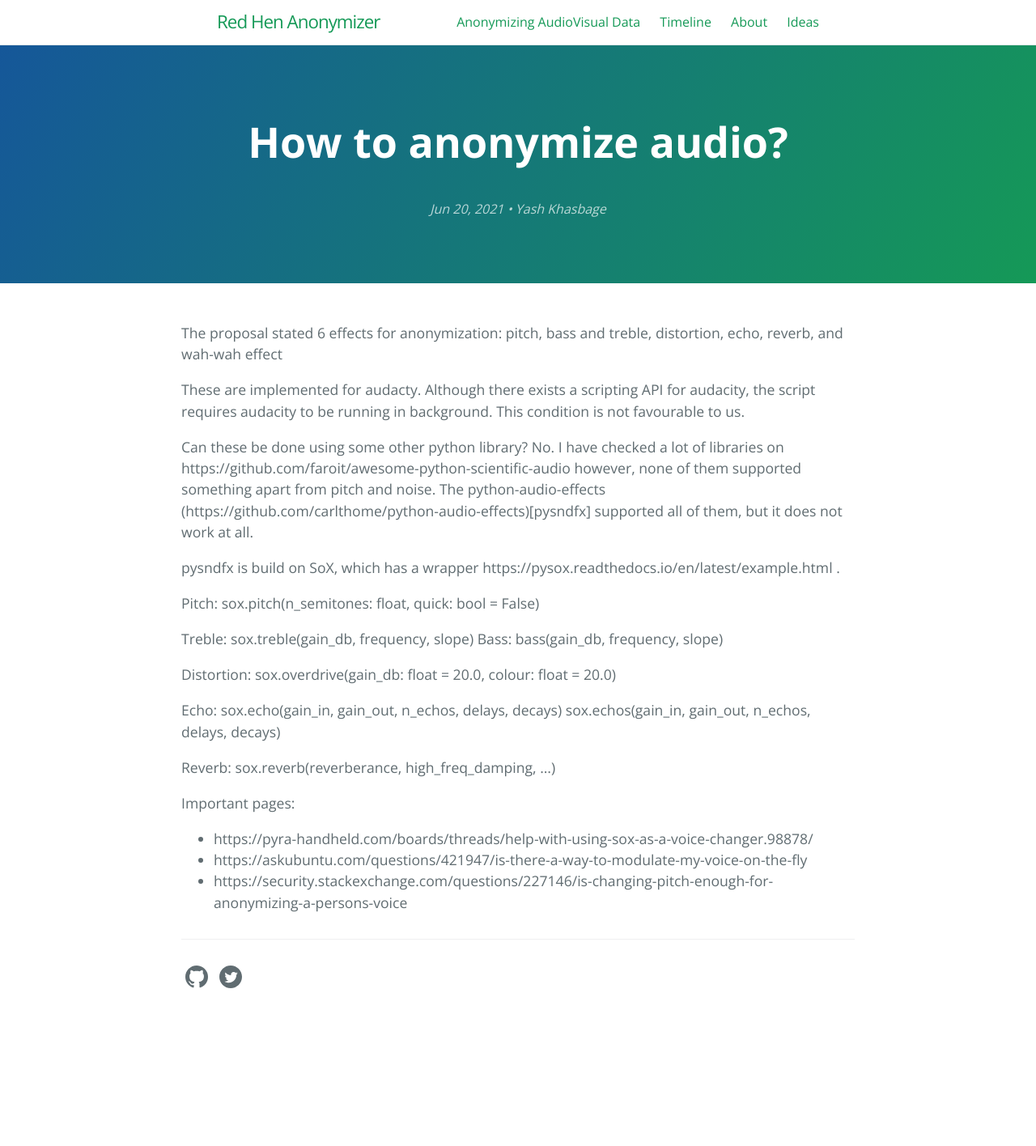
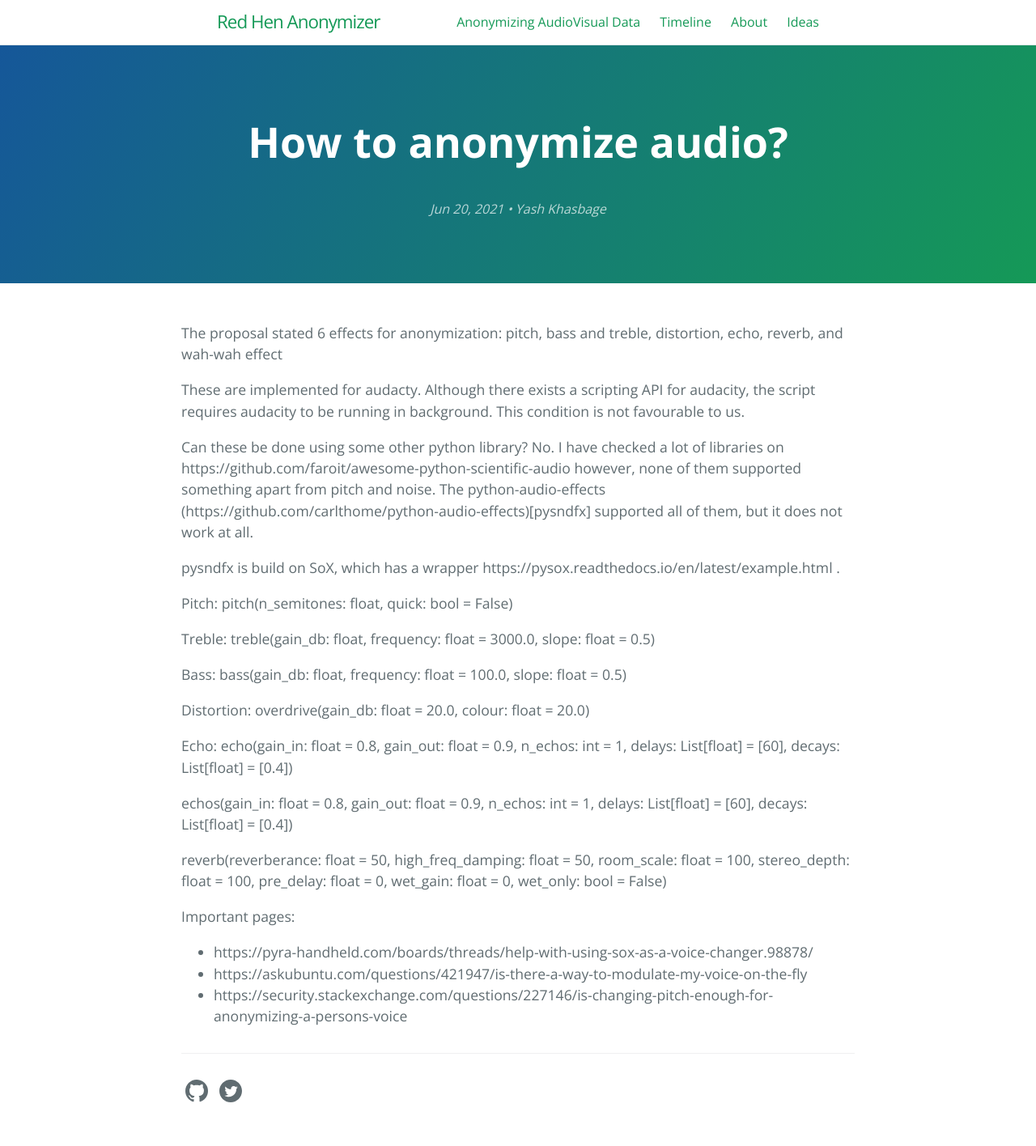
Before and after one commit to yashkhasbage25/AnonymizingAudioVisualData, a Jekyll site: the page built from _posts/2021-06-20-on-audio-anonymization.md, in a window 1280 px wide. Shown: the whole page at 81% size. Built offline with Jekyll 4.4.1, drawn with Linux system fonts in a browser that asks for light colours; before the commit the page ends 1275 px from its top, so only the background shows below that.

Commit message:
default params of effects into docs

```diff
--- a/_posts/2021-06-20-on-audio-anonymization.md
+++ b/_posts/2021-06-20-on-audio-anonymization.md
@@ -13,17 +13,19 @@
 pysndfx is build on SoX, which has a wrapper https://pysox.readthedocs.io/en/latest/example.html .
 
 
-Pitch: sox.pitch(n_semitones: float, quick: bool = False)
+Pitch: pitch(n_semitones: float, quick: bool = False)
 
-Treble: sox.treble(gain_db, frequency, slope)
-Bass: bass(gain_db, frequency, slope)
+Treble: treble(gain_db: float, frequency: float = 3000.0, slope: float = 0.5)
 
-Distortion: sox.overdrive(gain_db: float = 20.0, colour: float = 20.0)
+Bass: bass(gain_db: float, frequency: float = 100.0, slope: float = 0.5)
 
-Echo: sox.echo(gain_in, gain_out, n_echos, delays, decays)
-sox.echos(gain_in, gain_out, n_echos, delays, decays)
+Distortion: overdrive(gain_db: float = 20.0, colour: float = 20.0)
 
-Reverb: sox.reverb(reverberance, high_freq_damping, …)
+Echo: echo(gain_in: float = 0.8, gain_out: float = 0.9, n_echos: int = 1, delays: List[float] = [60], decays: List[float] = [0.4])
+
+echos(gain_in: float = 0.8, gain_out: float = 0.9, n_echos: int = 1, delays: List[float] = [60], decays: List[float] = [0.4])
+
+reverb(reverberance: float = 50, high_freq_damping: float = 50, room_scale: float = 100, stereo_depth: float = 100, pre_delay: float = 0, wet_gain: float = 0, wet_only: bool = False)
 
 
 Important pages:
```
